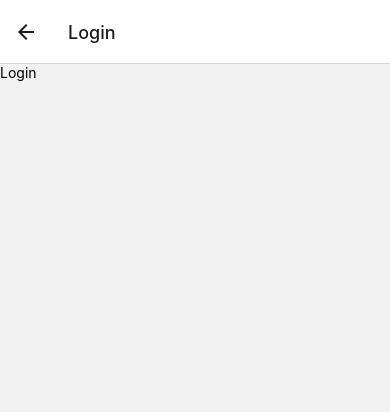
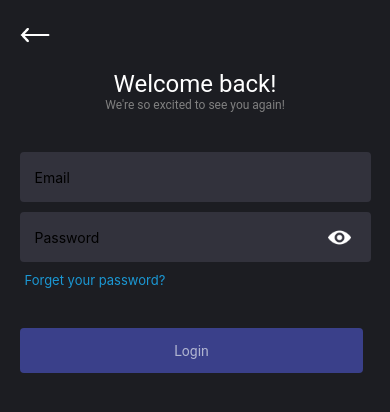
Before and after one commit to FadyBoj/Syncord-app, a React Native app: screen /Login in a window 390 px wide. Shown: the top 412 px of the page. Built offline with nearby package versions, Linux system fonts and the light colour scheme; no server answers.

Commit message:
Login page are fully functional

```diff
--- a/App.tsx
+++ b/App.tsx
@@ -21,7 +21,7 @@ export default function App() {
         <Stack.Screen
           name="AppStack"
           component={AppStack}
-          options={{headerShown: false}}
+          options={{headerShown: false,animation:'default'}}
         />
       </Stack.Navigator>
     </NavigationContainer>
--- a/components/Buttons/ShrinkButton/index.tsx
+++ b/components/Buttons/ShrinkButton/index.tsx
@@ -13,6 +13,7 @@ import Animated, {
   withTiming,
   Easing,
   ReduceMotion,
+  useAnimatedStyle,
 } from 'react-native-reanimated';
 import React, {FC} from 'react';
 
@@ -24,6 +25,7 @@ interface Props {
   disabledBg?: string;
   width?: number;
   isLoading?: boolean;
+
 }
 
 const screenWidth = Dimensions.get('window').width;
@@ -41,22 +43,37 @@ const Index: FC<Props> = ({
   const animatedOpacity = useSharedValue(1);
 
   const handlePress = () => {
-    scaleValue.value = withSpring(0.98);
+    scaleValue.value = withTiming(0.97, {
+      duration: 100,
+      easing: Easing.inOut(Easing.back(0.8)),
+      reduceMotion: ReduceMotion.System,
+    });
     animatedOpacity.value = withTiming(0.8, {
-      duration: 200,
+      duration: 0.1,
       easing: Easing.inOut(Easing.back(0.8)),
       reduceMotion: ReduceMotion.System,
     });
   };
 
   const handlePressOut = () => {
-    scaleValue.value = withSpring(1);
+    scaleValue.value = withTiming(1, {
+      duration: 100,
+      easing: Easing.inOut(Easing.back(0.8)),
+      reduceMotion: ReduceMotion.System,
+    });
     animatedOpacity.value = withTiming(1, {
-      duration: 200,
+      duration: 0.1,
       easing: Easing.inOut(Easing.back(0.8)),
       reduceMotion: ReduceMotion.System,
     });
   };
+
+  const btnAnimatedStyles = useAnimatedStyle(() => {
+    return {
+      transform: [{scale: scaleValue.value}],
+      opacity:animatedOpacity.value
+    };
+  });
 
   return (
     <Pressable
@@ -64,13 +81,14 @@ const Index: FC<Props> = ({
       onPressIn={disabled || isLoading ? () => {} : handlePress}
       onPressOut={handlePressOut}>
       <Animated.View
-        style={{
-          transform: [{scale: scaleValue}],
-          opacity: animatedOpacity,
-          backgroundColor: disabled || isLoading ? disabledBg : bgColor,
-          width: width,
-          ...styles.container,
-        }}>
+        style={[
+          {
+            backgroundColor: disabled || isLoading ? disabledBg : bgColor,
+            width: width,
+          },
+          styles.container,
+          btnAnimatedStyles,
+        ]}>
         {isLoading ? (
           <ActivityIndicator size={30} />
         ) : (
--- a/components/Inputs/CustomTextInput/Index.tsx
+++ b/components/Inputs/CustomTextInput/Index.tsx
@@ -1,5 +1,17 @@
-import {View, Text, TextInput, StyleSheet, Dimensions} from 'react-native';
-import React, {FC} from 'react';
+import {
+  View,
+  Text,
+  TextInput,
+  StyleSheet,
+  Dimensions,
+  Image,
+  TouchableOpacity,
+} from 'react-native';
+import React, {FC, useState} from 'react';
+
+//Assets
+import eyeIcon from '../../../assets/eye.png';
+import closedEyeIcon from '../../../assets/closedEye.png';
 
 interface Props {
   label: string;
@@ -8,6 +20,9 @@ interface Props {
   showLabel?: boolean;
   name: string;
   helper?: string | null;
+  isPassword?: boolean;
+  isError?: boolean;
+  errorMsg?: string;
 }
 
 const Index: FC<Props> = ({
@@ -17,22 +32,41 @@ const Index: FC<Props> = ({
   showLabel = true,
   name,
   helper = null,
+  isPassword = false,
+  isError = false,
+  errorMsg = false,
 }) => {
   const screenWidth = Dimensions.get('window').width;
+
+  const [isPasswordVisible, setIsPasswordVisible] = useState(false);
+  const togglePasswordVisibility = () => setIsPasswordVisible(prev => !prev);
 
   return (
     <View style={styles.container}>
       {showLabel && <Text style={styles.label}>{label}</Text>}
       <TextInput
         placeholder={label}
-        style={{width: 0.9 * screenWidth, ...styles.input}}
+        style={[
+          {width: 0.9 * screenWidth, borderColor: isError ? '#ff3333' : '',borderWidth:isError ? 1 : 0},
+          styles.input,
+        ]}
         value={value}
         onChangeText={text => changeFunction(text, name)}
+        secureTextEntry={isPassword && !isPasswordVisible}
       />
-      {
-        helper &&
-        <Text style={styles.helperText}>{helper}</Text>
-      }
+      {isPassword && (
+        <TouchableOpacity
+          style={styles.eyeContainer}
+          onPress={togglePasswordVisibility}>
+          {!isPasswordVisible ? (
+            <Image source={eyeIcon} style={styles.eye} />
+          ) : (
+            <Image source={closedEyeIcon} style={styles.eye} />
+          )}
+        </TouchableOpacity>
+      )}
+      {helper && <Text style={styles.helperText}>{helper}</Text>}
+      {isError && <Text style={styles.errorText}>{errorMsg}</Text>}
     </View>
   );
 };
@@ -41,21 +75,37 @@ const styles = StyleSheet.create({
   container: {
     flexDirection: 'column',
     gap: 10,
+    position: 'relative',
+    justifyContent: 'center',
   },
   input: {
     backgroundColor: '#32323c',
-    borderRadius: 8,
+    borderRadius: 4,
     height: 50,
     paddingLeft: 15,
   },
   label: {
     color: '#787b86',
   },
-  helperText:{
-    fontFamily:'Roboto',
-    fontSize:12,
-    transform:'translateX(5px)'
-  }
+  helperText: {
+    fontFamily: 'Roboto',
+    fontSize: 12,
+    transform: 'translateX(5px)',
+  },
+  eyeContainer: {
+    position: 'absolute',
+    right: 0,
+    padding: 20,
+  },
+  eye: {
+    width: 23,
+    height: 23,
+    objectFit: 'contain',
+  },
+  errorText: {
+    color: '#ff3333',
+    fontSize: 12,
+  },
 });
 
 export default Index;
--- a/components/NavHeader/NavHeader.tsx
+++ b/components/NavHeader/NavHeader.tsx
@@ -7,10 +7,10 @@ import arrow from '../../assets/arrow.png';
 interface Props {
   bgColor?: string;
   backAction: () => void;
-  title: string;
+  title?: string;
 }
 
-const NavHeader: FC<Props> = ({bgColor = '#1c1d22', backAction, title}) => {
+const NavHeader: FC<Props> = ({bgColor = '#1c1d22', backAction, title=null}) => {
   return (
     <View style={{backgroundColor: bgColor, ...styles.container}}>
       <TouchableOpacity onPress={backAction} style={styles.arrowContainer}>
@@ -18,7 +18,7 @@ const NavHeader: FC<Props> = ({bgColor = '#1c1d22', backAction, title}) => {
       </TouchableOpacity>
 
       <View style={styles.titleContainer}>
-        <Text style={styles.title}>{title}</Text>
+        {title && <Text style={styles.title}>{title}</Text>}
       </View>
     </View>
   );
@@ -33,6 +33,7 @@ const styles = StyleSheet.create({
     paddingRight: 20,
     paddingTop: 25,
     paddingBottom: 25,
+    minHeight:70
   },
   arrow: {
     width: 30,
--- a/context/AuthContext.tsx
+++ b/context/AuthContext.tsx
@@ -20,7 +20,7 @@ interface IContext {
 export const AuthContext = createContext<IContext | null>(null);
 
 const AuthProvider: FC<Props> = ({children}) => {
-  const [token, setToken] = useState<string | null>('token v');
+  const [token, setToken] = useState<string | null>('');
   const [isLoading, setIsLoading] = useState({
     value: true,
     fromNav: false,
@@ -30,22 +30,20 @@ const AuthProvider: FC<Props> = ({children}) => {
     const getData = async () => {
       try {
         const tokenValue = await AsyncStorage.getItem('token');
-
+        // await AsyncStorage.clear()
         //Validating token
-        await axios.get('http://syncord.somee.com/user/requests',{
-          headers:{
-            Authorization:`Bearer ${tokenValue}`
-          }
-        })
-
-        setToken(tokenValue)
-
+        await axios.get('http://syncord.somee.com/user/requests', {
+          headers: {
+            Authorization: `Bearer ${tokenValue}`,
+          },
+        });
+        setToken(tokenValue);
         setTimeout(() => {
           setIsLoading({value: false, fromNav: false});
         }, 1000);
       } catch (error) {
         console.log(error);
-        setToken(null)
+        setToken(null);
         setTimeout(() => {
           setIsLoading({value: false, fromNav: false});
         }, 1000);
--- a/navigators/AuthStack.tsx
+++ b/navigators/AuthStack.tsx
@@ -25,7 +25,7 @@ const AuthStack = () => {
         name="Register"
         component={RegisterNavigator}
         options={{
-          animation: 'slide_from_right',
+          animation: 'ios',
           headerTitleAlign: 'center',
           headerStyle: {backgroundColor: '#1c1d22'},
           headerShadowVisible: false,
@@ -40,7 +40,8 @@ const AuthStack = () => {
         name="Login"
         component={Login}
         options={{
-          animation: 'slide_from_right',
+          animation: 'ios',
+          headerShown:false
         }}
       />
     </Stack.Navigator>
--- a/screens/AuthScreens/Login.tsx
+++ b/screens/AuthScreens/Login.tsx
@@ -1,12 +1,119 @@
-import { View, Text } from 'react-native'
-import React from 'react'
+import {View, Text, ScrollView} from 'react-native';
+import {useState, useEffect, FC} from 'react';
+import styles from '../../styles/LoginStyles';
+import validator from 'validator';
+import AsyncStorage from '@react-native-async-storage/async-storage';
 
-const Login = () => {
-  return (
-    <View>
-      <Text>Login</Text>
-    </View>
-  )
+//Components
+import CustomTextInput from '../../components/Inputs/CustomTextInput/Index';
+import ShrinkButton from '../../components/Buttons/ShrinkButton';
+import NavHeader from '../../components/NavHeader/NavHeader';
+import axios from 'axios';
+
+interface Props {
+  navigation: any;
 }
 
-export default Login
+const Login: FC<Props> = ({navigation}) => {
+  //Getting previous screen params
+
+  const [formData, setFormData] = useState({
+    email: '',
+    password: '',
+  });
+  const [isFormValid, setIsFormValid] = useState(false);
+  const [isLoading, setIsLoading] = useState(false);
+  const [emailError,setEmailError] = useState<string>("");
+
+  const handleChnage = (value: string, name: string) => {
+    setFormData(prevData => {
+      return {...prevData, [name]: value};
+    });
+  };
+
+  const goBack = () => {
+    navigation.goBack();
+  };
+
+  //Validate form
+  useEffect(() => {
+    if (!validator.isEmail(formData.email))
+      return setIsFormValid(false);
+
+    if (formData.password.length < 8)
+      return setIsFormValid(false);
+
+    setIsFormValid(true);
+  }, [formData]);
+
+  const handleLogin = async() =>{
+    try {
+      setIsLoading(true)
+      const response = await axios.post('http://syncord.somee.com/user/login',{
+      email:formData.email,
+      password:formData.password
+      })
+      const token = response.data.token;
+      await AsyncStorage.setItem('token',token);
+      navigation.navigate('AppStack',{screen:'Chats'});
+      setIsLoading(false)
+    } catch (error) {
+      setEmailError("Email and password are mismatched")
+      setIsFormValid(false)
+      setIsLoading(false);
+    }
+  }
+
+  return (
+    <>
+      <NavHeader backAction={goBack} />
+      <ScrollView contentContainerStyle={styles.container}>
+        <View style={styles.titleContainer}>
+          <Text style={styles.titleText}>Welcome back!</Text>
+          <Text style={styles.sloganText}>
+            We're so excited to see you again!
+          </Text>
+        </View>
+        <View style={styles.inptsContainer}>
+          <View style={styles.labelInputContainer}>
+            <CustomTextInput
+              label="Email"
+              value={formData.email}
+              changeFunction={handleChnage}
+              name="email"
+              showLabel={false}
+              isError={emailError.length > 0}
+              errorMsg={emailError}
+            />
+          </View>
+          <View style={styles.labelInputContainer}>
+            <CustomTextInput
+              label="Password"
+              value={formData.password}
+              changeFunction={handleChnage}
+              name="password"
+              showLabel={false}
+              isPassword
+            />
+          </View>
+          <View>
+            <Text style={styles.forgetText}>Forget your password?</Text>
+          </View>
+        </View>
+
+        <View style={styles.btnsContainer}>
+          <ShrinkButton
+            bgColor="#5865f2"
+            disabledBg="#3a408a"
+            disabled={!isFormValid}
+            label="Login"
+            action={handleLogin}
+            isLoading={isLoading}
+          />
+        </View>
+      </ScrollView>
+    </>
+  );
+};
+
+export default Login;
--- /dev/null
+++ b/styles/LoginStyles.tsx
@@ -0,0 +1,49 @@
+import {StyleSheet} from 'react-native';
+
+const styles = StyleSheet.create({
+  container: {
+    flex: 1,
+    backgroundColor: '#1c1d22',
+    alignItems: 'center',
+    gap: 40,
+    paddingLeft: 20,
+    paddingRight: 20,
+  },
+  labelText: {
+    color: 'white',
+    fontFamily: 'Roboto',
+    fontSize: 24,
+  },
+  labelInputContainer: {
+    gap: 14,
+  },
+  btnsContainer: {
+    width: '100%',
+    flexDirection: 'row',
+    justifyContent: 'space-between',
+  },
+  titleContainer: {
+    width:'100%',
+    alignItems:'center'
+  },
+  titleText:{
+    fontFamily:'Roboto',
+    color:'white',
+    fontSize:24
+  },
+  sloganText:{
+    fontFamily:'Roboto',
+    color:'gray',
+    fontSize:12
+  },
+  inptsContainer:{
+    gap:10
+  },
+  forgetText:{
+    color:'#1b98d4',
+    fontSize:13,
+    transform:[{translateX:5}]
+  }
+});
+
+export default styles;
```
Also changed, not shown: assets/closedEye.png (added), assets/eye.png (added).
